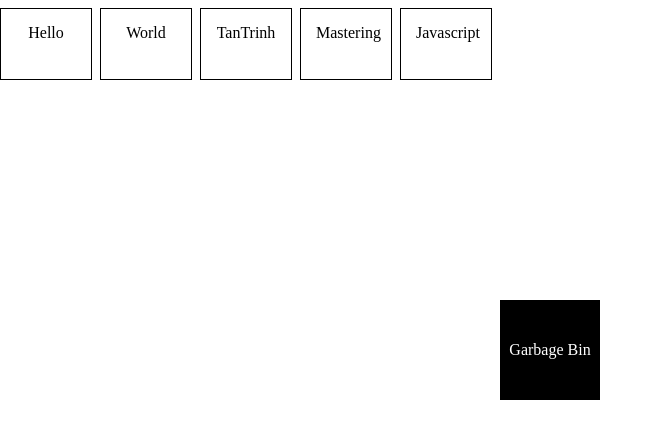
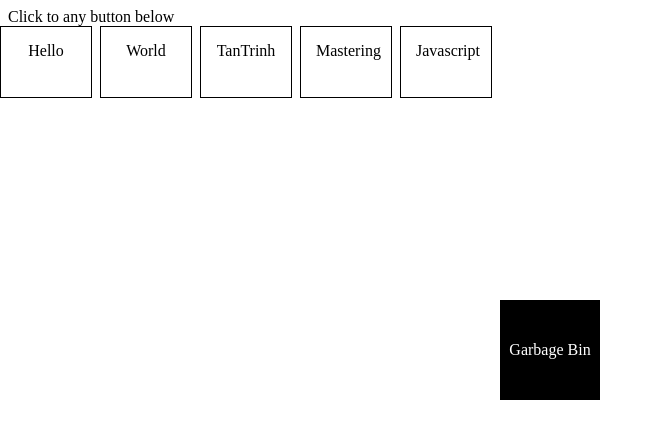
Before and after one commit to duytantrinh/DOM_Manipulation, a plain HTML site: page index.html in a window 1280 px wide. Shown: the whole page, without its empty margins (0-663 px from the left). Drawn offline with Linux system fonts and the light colour scheme.

Commit message:
Update index.html

```diff
--- a/index.html
+++ b/index.html
@@ -36,6 +36,7 @@
   </head>
   <body>
     <div id="garbage">Garbage Bin</div>
+    <div>Click to any button below</div>
     <div class="copyMe">Hello</div>
     <div class="copyMe">World</div>
     <div class="copyMe">TanTrinh</div>
```
